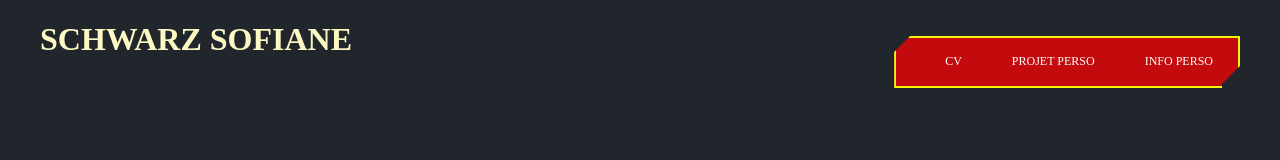
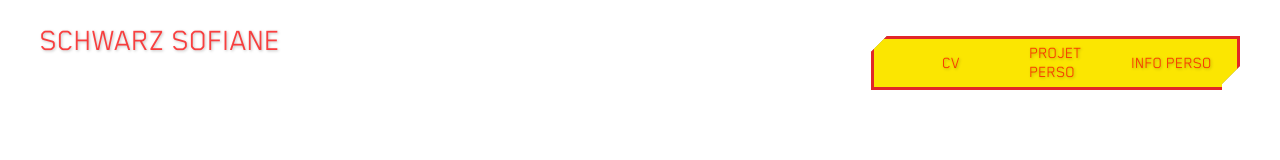
Before and after one commit to Whices/PORTFOLIO, a plain HTML site: page HTML/index.html in a window 1280 px wide. Drawn offline with Linux system fonts and the light colour scheme.

Commit message:
font change + header improvment

```diff
--- a/CSS/style.css
+++ b/CSS/style.css
@@ -1,13 +1,45 @@
 :root {
-   --background: #20262c;
-   --text: #fef9c3;
+   --background: #ffffff;
+   --text: #ffffff;
    --rouge: #710000;
    --gris: #272932;
    --gris_fade: #27293281;
    --rouge_fade: #ff0000ba;
-   --jaune_fade: #fdf5008d;
+   --jaune_fade: #fde800fc;
    --jaune: #FDF500;
+   --shadow: #00000040;
 }
+
+/*
+#####################################################
+#                                                   #
+#                      Polices                      #
+#                                                   #
+#####################################################
+*/
+
+@font-face {
+   font-family: 'BlenderPro';
+   src: url('../FONT/BlenderPro-Book.woff') format('woff');
+   font-weight: normal;
+   font-style: normal;
+   font-display: swap;
+}
+@font-face {
+   font-family: 'BlenderProBold';
+   src: url('../FONT/BlenderPro-Book.woff') format('woff');
+   font-weight: bold;
+   font-style: normal;
+   font-display: swap;
+}
+
+body {
+   font-family: "BlenderPro", sans-serif;
+   background-color: #e6e1d3;
+   color: #03196c;
+   margin: 0;
+}
+
 
 /*###################################################
 #                                                   #
@@ -42,16 +74,18 @@ ul {
    padding-inline-start: 40px;
    unicode-bidi: isolate;
 }
+
 /*LIST*/
 li {
-    display: list-item;
-    text-align: -webkit-match-parent;
-    unicode-bidi: isolate;
+   display: list-item;
+   text-align: -webkit-match-parent;
+   unicode-bidi: isolate;
+   font-size: 15px;
 }
 
 .menu-list {
    align-items: center;
-   background: var(--rouge_fade);
+   background: var(--jaune_fade);
    display: flex;
    height: 48px;
    list-style: none;
@@ -65,7 +99,7 @@ li {
    cursor: pointer;
    display: flex;
 
-   font-size: 12px;
+   font-size: 17px;
    font-style: normal;
    font-weight: 400;
    height: 100%;
@@ -73,16 +107,23 @@ li {
    padding: 0 25px;
    position: relative;
    text-transform: uppercase;
+
+}
+
+.menu-item:hover{
+   border-right: 3px solid var(--gris_fade);
 }
 
 .menu {
    background-color: var(--gris_fade);
    display: flex;
    position: sticky;
-   border: 2px solid var(--jaune);
+   border: 3px solid var(--rouge_fade);
    clip-path: polygon(16px 0, 100% 0, 100% 30px, calc(100% - 18px) 48px, calc(100% - 18px) 2000%, 0 2000%, 0 16px);
    margin-top: 36px;
    position: relative;
+
+
 
 }
 
@@ -90,12 +131,13 @@ li {
    display: none;
    -webkit-backdrop-filter: blur(8px);
    backdrop-filter: blur(8px);
-   background: #0009;
-   border: 1px solid #00f0ff;
-   border-top: 8px solid #00f0ff;
-   box-shadow: 0 1px 3px #00000040, 0 2px 16px #00000040;
+   background: var(--jaune_fade);
+   border: 2px solid var(--rouge_fade);
+   border-top: 8px solid var(--rouge_fade);
+
+   box-shadow: 0 1px 3px var(--shadow), 0 2px 16px var(--shadow);
    clip-path: inset(0 -16px -16px -16px);
-   display: none;
+
    flex-direction: column;
    left: 0;
    list-style: none;
@@ -105,6 +147,21 @@ li {
    padding: 10px 0;
    position: absolute;
    top: calc(100% - 4px);
+   text-transform: initial;
+
+
+}
+
+.menu-sub-list>li:hover {
+   color: red;
+}
+
+.text-cv:hover .list-cv,
+.text-proj:hover .list-proj,
+.text-perso:hover .list-perso{
+   display: flex;
+   align-items: center;
+
 }
 
 .menu-sub-list li {
@@ -113,13 +170,25 @@ li {
    color: #fff;
    display: flex;
    height: 44px;
-   padding-right: 24px;
+
+}
+.menu-sub-list > li:hover {
+   background-color: var(--rouge_fade);
+   width: 100%;
+   display: flex;
+   align-content: center;
 }
 
 *,
 :after,
 :before {
    box-sizing: inherit;
+   text-decoration: none;
+   color: var(--rouge_fade);
+   font-family: 'BlenderProBold', sans-serif;
+   text-shadow: 1px 1px 3px var(--shadow);
+
+
 }
 
 
@@ -136,7 +205,6 @@ li {
    background: linear-gradient(180deg, #000000a6, #0000);
    content: "";
    display: block;
-   height: 112px;
    left: 0;
    opacity: 0;
    pointer-events: none;
@@ -150,29 +218,32 @@ li {
 header {
    padding: 10px;
    margin-bottom: 30px;
-   height: 90px;
    width: 100%;
    margin-left: 1000;
    align-items: center;
    justify-content: space-between;
+   position: fixed;
+   top:0;
 
 }
 
 .header {
-
    width: 100%;
    height: 50px;
-
    margin-top: 30px;
    align-items: center;
    justify-content: space-between;
    margin: 0;
+
+   background-position: 50%;
+   background-repeat: no-repeat;
+   background-size: cover;
+
+   width: 100%;
+   display: sticky;
 }
 
-.header {
-   position: relative;
-   width: 100%;
-}
+
 
 .header-top {
    align-items: self-start;
@@ -188,6 +259,20 @@ header {
 
 /*###################################################
 #                                                   #
+#                      MAIN                         #
+#                                                   #
+###################################################*/
+
+main {
+   background-color: var(--background);
+   height: 1000px;
+}
+
+
+
+
+/*###################################################
+#                                                   #
 #                      FOOTER                       #
 #                                                   #
 ###################################################*/
--- a/HTML/index.html
+++ b/HTML/index.html
@@ -21,32 +21,32 @@
          <div class="menu">
             <ul class="menu-list">
 
-               <li class="menu-item">
-                  <span class="menu-sub">CV</span>
+               <li class="menu-item text-cv">
+                  <span class="menu-sub ">ㅤ     CV     ㅤ</span>
 
-                  <ul class="menu-sub-list">
-                     <li><a href="/us/fr/cyberpunk-2077">MON CV</a></li>
-                     <li><a href="/us/fr/phantom-liberty">EXEMPLE <br>LETTRE MOTIVATION</a></li>
+                  <ul class="menu-sub-list list-cv">
+                     <li><a href="/us/fr/cyberpunk-2077">Mon CV</a></li>
+                     <li><a href="/us/fr/phantom-liberty">Exemple lettre motivation</a></li>
                   </ul>
 
                </li>
 
-               <li class="menu-item">
-                  <span class="menu-sub">PROJET PERSO</span>
+               <li class="menu-item text-proj">
+                  <span class="menu-sub text-cv">PROJET <br>PERSO</span>
 
-                  <ul class="menu-sub-list">
-                     <li><a href="/fr/edgerunners">Edgerunners</a>
+                  <ul class="menu-sub-list list-proj">
+                     <li><a href="">Snake</a>
                      </li>
                   </ul>
 
                </li>
 
-               <li class="menu-item">
+               <li class="menu-item text-perso">
                   <span class="menu-sub">INFO PERSO</span>
 
-                  <ul class="menu-sub-list">
+                  <ul class="menu-sub-list list-perso">
                      <li>
-                        <a href="">Forums</a>
+                        <a href="">Linkedin</a>
                      </li>
                      <li>
                         <a href="">Discord</a>
@@ -59,15 +59,6 @@
       </div>
    </header>
 
-
-   <!-- <header class="header">
-      <div class="header-top">
-
-      </div>
-      <div class="menu">
-
-      </div>
-   </header> -->
    <main class="main">
 
 
```
Also changed, not shown: FONT/BlenderPro-Bold.woff (added), FONT/BlenderPro-BoldItalic.woff (added), FONT/BlenderPro-Book.woff (added), FONT/BlenderPro-BookItalic.woff (added), FONT/BlenderPro-Heavy.woff (added), FONT/BlenderPro-Medium.woff (added), FONT/BlenderPro-MediumItalic.woff (added), FONT/BlenderPro-Thin.woff (added), FONT/BlenderPro-ThinItalic.woff (added).
